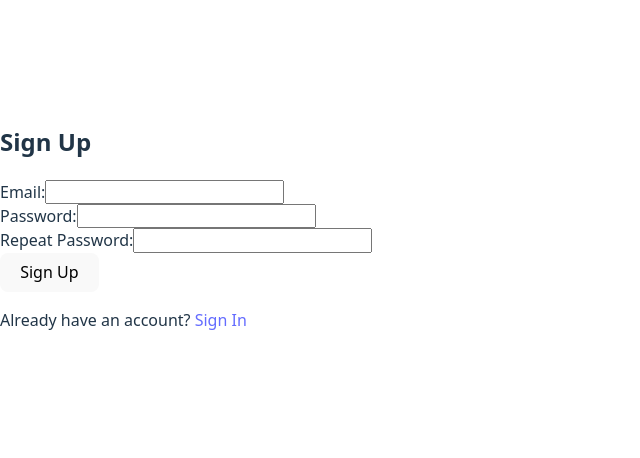
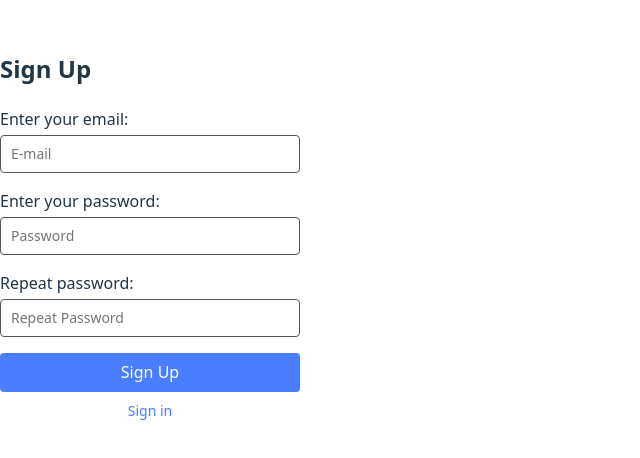
Before and after one commit to AlexSerg01/team-project-watter-app, a React (Vite) app: page /signup in a window 1280 px wide. Shown: the part 174-632 px from the top of the page, without its empty margins (0-640 px from the left). Built offline with nearby package versions, Linux system fonts and the light colour scheme.

Commit message:
add server

```diff
--- a/src/components/AuthForm.jsx
+++ /dev/null
@@ -1,57 +0,0 @@
-import { ErrorMessage, Field, Form, Formik } from "formik";
-import * as Yup from "yup";
-
-export default function AuthForm({ type, onSubmit }) {
-  const isSignup = type === "signup";
-
-  const validationSchema = Yup.object().shape({
-    email: Yup.string().email("some comment").required("some comment"), //coments
-    password: Yup.string().min(6, "comment were is min").required("comment"),
-    ...(isSignup && {
-      repeatPassword: Yup.string()
-        .oneOf([Yup.ref("password")], "Passwords must match")
-        .required("Repeat password is required"),
-    }),
-  });
-
-  return (
-    <Formik
-      initialValues={{
-        email: "",
-        password: "",
-        ...(isSignup && { repeatPassword: "" }),
-      }}
-      validationSchema={validationSchema}
-      onSubmit={onSubmit}
-    >
-      {({ isSubmitting }) => (
-        <Form>
-          <div>
-            <label htmlFor="email">Email:</label>
-            <Field type="email" name="email" />
-            <ErrorMessage name="email" component="div" className="error" />
-          </div>
-          <div>
-            <label htmlFor="password">Password:</label>
-            <Field type="password" name="password" />
-            <ErrorMessage name="password" component="div" className="error" />
-          </div>
-          {isSignup && (
-            <div>
-              <label htmlFor="repeatPassword">Repeat Password:</label>
-              <Field type="password" name="repeatPassword" />
-              <ErrorMessage
-                name="repeatPassword"
-                component="div"
-                className="error"
-              />
-            </div>
-          )}
-          <button type="submit" disabled={isSubmitting}>
-            {isSignup ? "Sign Up" : "Sign In"}
-          </button>
-        </Form>
-      )}
-    </Formik>
-  );
-}
--- /dev/null
+++ b/src/components/AuthFrom/AuthForm.css
@@ -0,0 +1,79 @@
+.auth-form {
+  width: 300px;
+  margin: 0 auto;
+  display: flex;
+  flex-direction: column;
+  align-items: center;
+}
+
+.auth-form div {
+  margin-bottom: 16px;
+  width: 100%;
+  position: relative; /* Додано для позиціонування помилки */
+}
+
+.auth-form label {
+  /* */
+}
+
+.auth-form input {
+  width: 100%;
+  padding: 10px;
+  margin-top: 4px;
+  border: 1px solid #575656;
+  border-radius: 4px;
+  font-size: 14px;
+  box-sizing: border-box; /* Додано, щоб включити padding і border у ширину */
+}
+
+.auth-form input:focus {
+  border-color: #40a9ff;
+  outline: none;
+  box-shadow: 0 0 3px rgba(64, 169, 255, 0.6);
+}
+
+.auth-form input.error-input {
+  border-color: #f5222d; /* Червоний бордер при помилці */
+}
+
+.auth-form .error {
+  color: #f5222d;
+  font-size: 12px;
+  position: absolute; /* Позиціонування помилки */
+  top: 100%; /* Поміщає повідомлення під input */
+  left: 0;
+  transform: translateY(2px); /* Додає трохи відступу зверху */
+  margin-top: 4px;
+}
+
+.auth-form button {
+  width: 100%;
+  padding: 10px;
+  background-color: #4a7eff;
+  color: #fff;
+  border: none;
+  border-radius: 4px;
+  font-size: 16px;
+  cursor: pointer;
+  transition: background-color 0.3s ease;
+}
+
+.auth-form button:disabled {
+  background-color: #a5bfff;
+  cursor: not-allowed;
+}
+
+.auth-form button:hover:not(:disabled) {
+  background-color: #3a5fbf;
+}
+
+.auth-form a {
+  color: #4a7eff;
+  text-decoration: none;
+  font-size: 14px;
+  margin-top: 8px;
+}
+
+.auth-form a:hover {
+  text-decoration: underline;
+}
--- /dev/null
+++ b/src/components/AuthFrom/AuthForm.jsx
@@ -0,0 +1,86 @@
+import { ErrorMessage, Field, Form, Formik } from "formik";
+import * as Yup from "yup";
+import "./AuthForm.css"; // Імпортуємо CSS
+
+export default function AuthForm({ type, onSubmit }) {
+  const isSignup = type === "signup";
+
+  const validationSchema = Yup.object().shape({
+    email: Yup.string()
+      .email("Invalid email address")
+      .required("Email is required"),
+    password: Yup.string()
+      .min(8, "Password must be at least 8 characters")
+      .max(64, "Password is too long")
+      .required("Password is required"),
+    ...(isSignup && {
+      repeatPassword: Yup.string()
+        .oneOf([Yup.ref("password")], "Passwords must match")
+        .required("Repeat password is required"),
+    }),
+  });
+
+  return (
+    <Formik
+      initialValues={{
+        email: "",
+        password: "",
+        ...(isSignup && { repeatPassword: "" }),
+      }}
+      validationSchema={validationSchema}
+      onSubmit={onSubmit}
+    >
+      {({ isSubmitting, errors, touched }) => (
+        <Form className="auth-form">
+          <div>
+            <label htmlFor="email">Enter your email:</label>
+            <Field
+              type="email"
+              name="email"
+              placeholder="E-mail"
+              className={touched.email && errors.email ? "error-input" : ""}
+            />
+            <ErrorMessage name="email" component="div" className="error" />
+          </div>
+          <div>
+            <label htmlFor="password">Enter your password:</label>
+            <Field
+              type="password"
+              name="password"
+              placeholder="Password"
+              className={
+                touched.password && errors.password ? "error-input" : ""
+              }
+            />
+            <ErrorMessage name="password" component="div" className="error" />
+          </div>
+          {isSignup && (
+            <div>
+              <label htmlFor="repeatPassword">Repeat password:</label>
+              <Field
+                type="password"
+                name="repeatPassword"
+                placeholder="Repeat Password"
+                className={
+                  touched.repeatPassword && errors.repeatPassword
+                    ? "error-input"
+                    : ""
+                }
+              />
+              <ErrorMessage
+                name="repeatPassword"
+                component="div"
+                className="error"
+              />
+            </div>
+          )}
+          <button type="submit" disabled={isSubmitting}>
+            {isSignup ? "Sign Up" : "Sign In"}
+          </button>
+          {!isSignup && <a href="/signup">Sign up</a>}
+          {isSignup && <a href="/signup">Sign in</a>}
+        </Form>
+      )}
+    </Formik>
+  );
+}
--- a/src/pages/SigninPage/SigninPage.jsx
+++ b/src/pages/SigninPage/SigninPage.jsx
@@ -1,6 +1,6 @@
 import { useDispatch } from "react-redux";
 import { useNavigate } from "react-router-dom";
-import AuthForm from "../../components/AuthForm";
+import AuthForm from "../../components/AuthFrom/AuthForm";
 import { loginUser } from "../../redux/auth/operations";
 
 const SigninPage = () => {
@@ -10,7 +10,7 @@ const SigninPage = () => {
   const handleSignin = (values, { setSubmitting }) => {
     dispatch(loginUser(values)).then((result) => {
       if (loginUser.fulfilled.match(result)) {
-        navigate("/"); // Redirect to HomePage
+        navigate("/home"); // Redirect to HomePage
       }
       setSubmitting(false);
     });
@@ -20,12 +20,9 @@ const SigninPage = () => {
     <div className="signin-container">
       <h2>Sign In</h2>
       <AuthForm type="signin" onSubmit={handleSignin} />
-      <p>
-        Don`t have an account? <a href="/signup">Sign Up</a>
-      </p>
-      <p>
+      {/* <p>
         <a href="/forgot-password">Forgot your password?</a>
-      </p>
+      </p> */}
     </div>
   );
 };
--- a/src/pages/SignupPage/SignupPage.jsx
+++ b/src/pages/SignupPage/SignupPage.jsx
@@ -1,16 +1,20 @@
 import { useDispatch } from "react-redux";
 import { useNavigate } from "react-router-dom";
 import { registerUser } from "../../redux/auth/operations";
-import AuthForm from "../../components/AuthForm";
+import AuthForm from "../../components/AuthFrom/AuthForm";
 
 const SignupPage = () => {
   const dispatch = useDispatch();
   const navigate = useNavigate();
 
   const handleSignup = (values, { setSubmitting }) => {
-    dispatch(registerUser(values)).then((result) => {
+    // Очищення поля repeatPassword
+    // eslint-disable-next-line no-unused-vars
+    const { repeatPassword, ...signupData } = values;
+
+    dispatch(registerUser(signupData)).then((result) => {
       if (registerUser.fulfilled.match(result)) {
-        navigate("/home"); // Redirect to HomePage
+        navigate("/signin");
       }
       setSubmitting(false);
     });
@@ -20,9 +24,6 @@ const SignupPage = () => {
     <div className="signup-container">
       <h2>Sign Up</h2>
       <AuthForm type="signup" onSubmit={handleSignup} />
-      <p>
-        Already have an account? <a href="/signin">Sign In</a>
-      </p>
     </div>
   );
 };
--- a/src/redux/auth/operations.js
+++ b/src/redux/auth/operations.js
@@ -2,13 +2,13 @@ import { createAsyncThunk } from "@reduxjs/toolkit";
 import axios from "axios";
 import { toast } from "react-toastify";
 
-const API_URL = ""; // add URL!!!!
+const API_URL = "https://nodejs-hw-mongodb-v8s9.onrender.com"; // add URL!!!!
 
 export const registerUser = createAsyncThunk(
   "auth/registerUser",
   async (data, thunkAPI) => {
     try {
-      const response = await axios.post(`${API_URL}/register`, data);
+      const response = await axios.post(`${API_URL}/auth/register`, data);
       toast.success("Registration successful!");
       return response.data.data; // Припускаємо, що дані знаходяться у полі `data.data`
     } catch (error) {
@@ -25,7 +25,7 @@ export const loginUser = createAsyncThunk(
   "auth/loginUser",
   async (data, thunkAPI) => {
     try {
-      const response = await axios.post(`${API_URL}/login`, data);
+      const response = await axios.post(`${API_URL}/auth/login`, data);
       return response.data.data; // Припускаємо, що дані знаходяться у полі `data.data`
     } catch (error) {
       const message =
```
